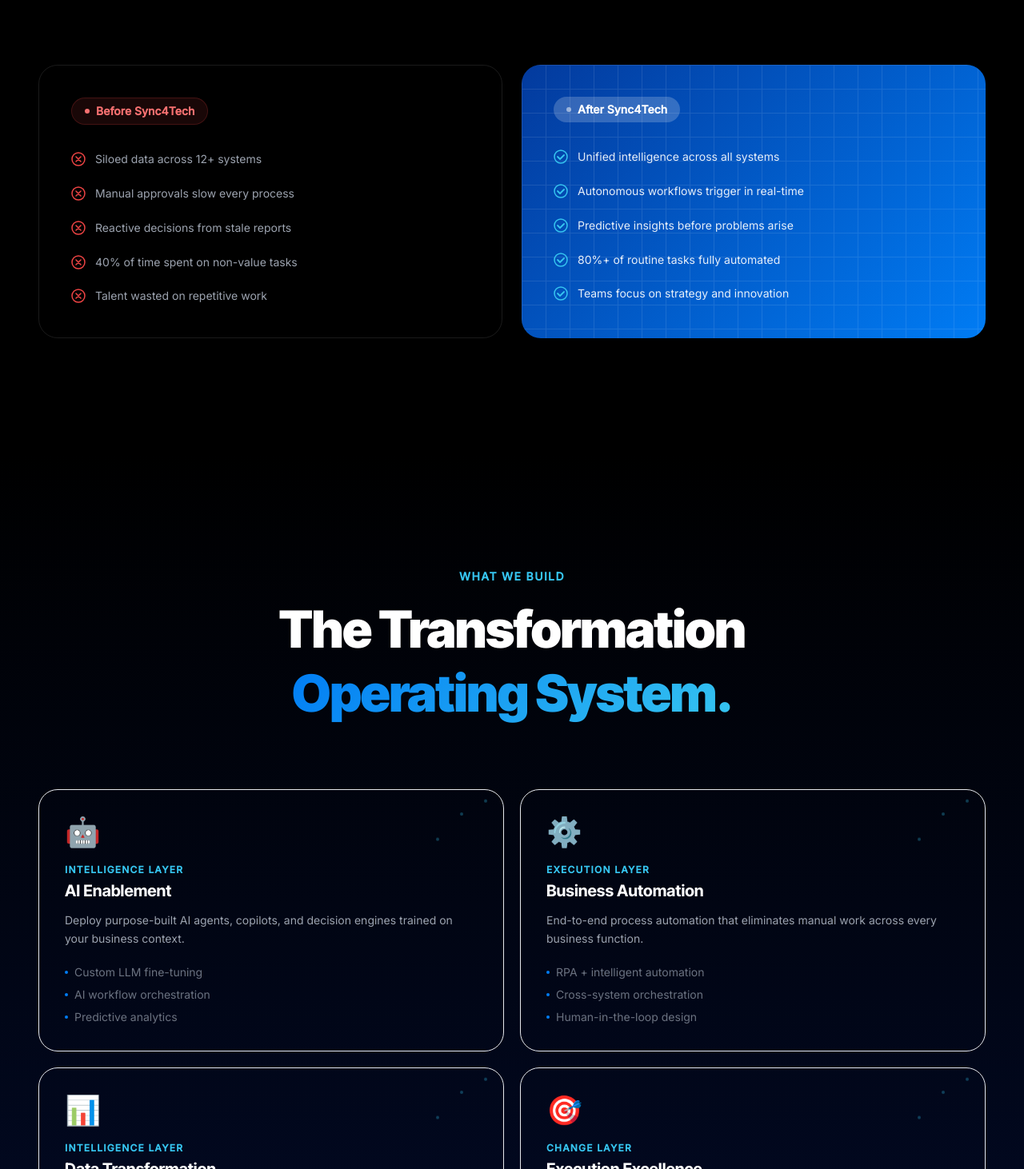
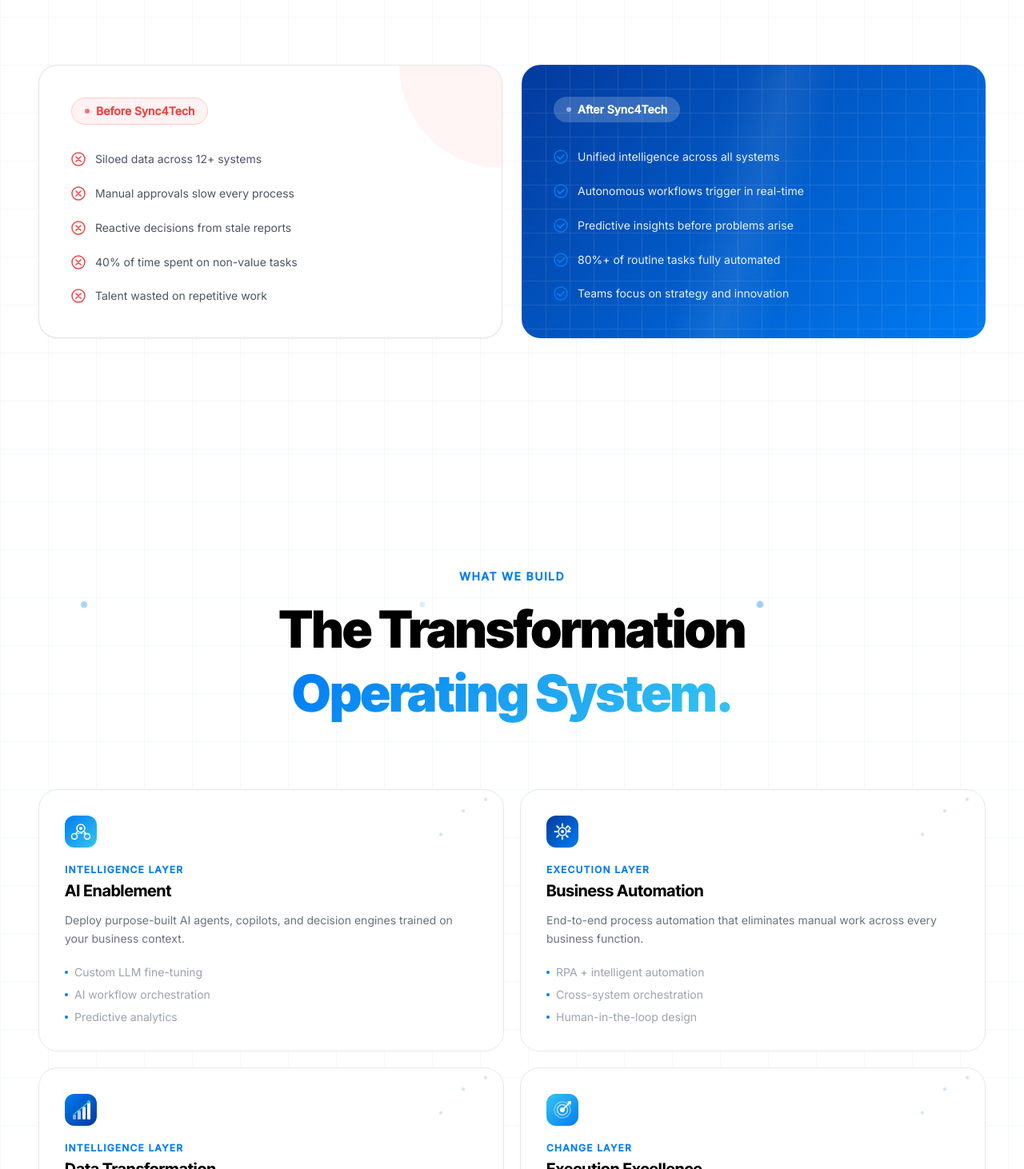
Before and after one commit to Ateeqasif/Sync4Tech-2.0, a Next.js app: page / in a window 1280 px wide. Shown: the part 1288-2750 px from the top of the page at 80% size. Built offline with nearby package versions, Linux system fonts and the light colour scheme.

Commit message:
feat: white bg, animated tech grid, card animations + custom SVG icons for ExecutionGap & TransformationOS

```diff
--- a/src/components/sections/ExecutionGap.tsx
+++ b/src/components/sections/ExecutionGap.tsx
@@ -24,10 +24,10 @@
   const inView = useInView(ref, { once: true })
   return (
     <svg ref={ref} width="18" height="18" viewBox="0 0 18 18" fill="none" className="shrink-0 mt-0.5">
-      <circle cx="9" cy="9" r="8" stroke="#36c5f0" strokeWidth="1.5" />
+      <circle cx="9" cy="9" r="8" stroke="#007cf4" strokeWidth="1.5" />
       <path
         d="M5 9l3 3 5-5"
-        stroke="#36c5f0"
+        stroke="#007cf4"
         strokeWidth="1.8"
         strokeLinecap="round"
         strokeLinejoin="round"
@@ -39,10 +39,50 @@
   )
 }
 
+/* Animated tech-grid background */
+function TechGrid() {
+  return (
+    <div className="absolute inset-0 overflow-hidden pointer-events-none">
+      {/* Base grid */}
+      <div
+        className="absolute inset-0 opacity-[0.045]"
+        style={{
+          backgroundImage:
+            'linear-gradient(#007cf4 1px, transparent 1px), linear-gradient(90deg, #007cf4 1px, transparent 1px)',
+          backgroundSize: '60px 60px',
+        }}
+      />
+      {/* Animated scan line */}
+      <motion.div
+        className="absolute left-0 right-0 h-px"
+        style={{ background: 'linear-gradient(90deg, transparent, #007cf4, transparent)', opacity: 0.3 }}
+        initial={{ top: '-2px' }}
+        animate={{ top: '100%' }}
+        transition={{ duration: 6, ease: 'linear', repeat: Infinity, repeatDelay: 2 }}
+      />
+      {/* Glowing intersection dots */}
+      {Array.from({ length: 6 }).map((_, i) => (
+        <motion.div
+          key={i}
+          className="absolute w-1.5 h-1.5 rounded-full bg-[#007cf4]"
+          style={{
+            left: `${(i % 3) * 33 + 10}%`,
+            top: `${Math.floor(i / 3) * 50 + 20}%`,
+          }}
+          animate={{ opacity: [0.1, 0.6, 0.1], scale: [1, 1.4, 1] }}
+          transition={{ duration: 3 + i * 0.5, repeat: Infinity, delay: i * 0.4 }}
+        />
+      ))}
+    </div>
+  )
+}
+
 export default function ExecutionGap() {
   return (
-    <section className="py-section bg-black" id="execution-gap">
-      <div className="section-container">
+    <section className="py-section bg-white relative" id="execution-gap">
+      <TechGrid />
+
+      <div className="section-container relative z-10">
         <motion.div
           className="text-center max-w-2xl mx-auto mb-20"
           initial={{ opacity: 0, y: 30 }}
@@ -50,8 +90,11 @@
           viewport={{ once: true }}
           transition={{ duration: 0.8, ease: [0.22, 1, 0.36, 1] }}
         >
-          <span className="text-[#36c5f0] text-sm font-semibold tracking-widest uppercase mb-4 block">The Problem</span>
-          <h2 className="font-inter-tight font-black text-white leading-tight tracking-tight" style={{ fontSize: 'clamp(36px, 5vw, 64px)' }}>
+          <span className="text-[#007cf4] text-sm font-semibold tracking-widest uppercase mb-4 block">The Problem</span>
+          <h2
+            className="font-inter-tight font-black text-black leading-tight tracking-tight"
+            style={{ fontSize: 'clamp(36px, 5vw, 64px)' }}
+          >
             The Execution Gap Is
             <br />
             <span className="gradient-text">Costing You Growth.</span>
@@ -59,43 +102,65 @@
         </motion.div>
 
         <div className="grid md:grid-cols-2 gap-6">
+          {/* Before card */}
           <motion.div
-            className="bg-white/3 border border-white/10 rounded-3xl p-10"
-            initial={{ opacity: 0, x: -40 }}
-            whileInView={{ opacity: 1, x: 0 }}
+            className="bg-white border border-black/10 rounded-3xl p-10 shadow-sm relative overflow-hidden"
+            initial={{ opacity: 0, x: -50, rotateY: -8 }}
+            whileInView={{ opacity: 1, x: 0, rotateY: 0 }}
             viewport={{ once: true }}
-            transition={{ duration: 0.8, ease: [0.22, 1, 0.36, 1] }}
+            transition={{ duration: 0.9, ease: [0.22, 1, 0.36, 1] }}
+            whileHover={{ y: -4, boxShadow: '0 20px 60px rgba(0,0,0,0.08)' }}
           >
-            <div className="inline-flex items-center gap-2 bg-red-500/10 border border-red-500/20 rounded-full px-4 py-1.5 mb-8">
+            {/* Subtle red tint corner */}
+            <div className="absolute top-0 right-0 w-32 h-32 rounded-bl-full opacity-5" style={{ background: '#ef4444' }} />
+            <div className="inline-flex items-center gap-2 bg-red-50 border border-red-200 rounded-full px-4 py-1.5 mb-8">
               <span className="w-1.5 h-1.5 bg-red-400 rounded-full" />
-              <span className="text-red-400 text-sm font-semibold">Before Sync4Tech</span>
+              <span className="text-red-500 text-sm font-semibold">Before Sync4Tech</span>
             </div>
             <ul className="flex flex-col gap-5">
               {before.map((item, i) => (
-                <li key={i} className="flex items-start gap-3">
+                <motion.li
+                  key={i}
+                  className="flex items-start gap-3"
+                  initial={{ opacity: 0, x: -20 }}
+                  whileInView={{ opacity: 1, x: 0 }}
+                  viewport={{ once: true }}
+                  transition={{ duration: 0.5, delay: 0.2 + i * 0.08, ease: [0.22, 1, 0.36, 1] }}
+                >
                   <svg width="18" height="18" viewBox="0 0 18 18" fill="none" className="shrink-0 mt-0.5">
                     <circle cx="9" cy="9" r="8" stroke="#ef4444" strokeWidth="1.5" />
                     <path d="M6 6l6 6M12 6l-6 6" stroke="#ef4444" strokeWidth="1.5" strokeLinecap="round" />
                   </svg>
-                  <span className="text-gray-400 text-sm leading-relaxed">{item}</span>
-                </li>
+                  <span className="text-gray-600 text-sm leading-relaxed">{item}</span>
+                </motion.li>
               ))}
             </ul>
           </motion.div>
 
+          {/* After card */}
           <motion.div
             className="rounded-3xl p-10 relative overflow-hidden"
             style={{ background: 'linear-gradient(135deg, #033a9d 0%, #007cf4 100%)' }}
-            initial={{ opacity: 0, x: 40 }}
-            whileInView={{ opacity: 1, x: 0 }}
+            initial={{ opacity: 0, x: 50, rotateY: 8 }}
+            whileInView={{ opacity: 1, x: 0, rotateY: 0 }}
             viewport={{ once: true }}
-            transition={{ duration: 0.8, ease: [0.22, 1, 0.36, 1] }}
+            transition={{ duration: 0.9, ease: [0.22, 1, 0.36, 1] }}
+            whileHover={{ y: -4, boxShadow: '0 20px 60px rgba(0,124,244,0.3)' }}
           >
-            <div className="absolute inset-0 opacity-10"
+            <div
+              className="absolute inset-0 opacity-10"
               style={{
-                backgroundImage: 'linear-gradient(#fff 1px, transparent 1px), linear-gradient(90deg, #fff 1px, transparent 1px)',
+                backgroundImage:
+                  'linear-gradient(#fff 1px, transparent 1px), linear-gradient(90deg, #fff 1px, transparent 1px)',
                 backgroundSize: '30px 30px',
               }}
+            />
+            {/* Shimmer sweep */}
+            <motion.div
+              className="absolute inset-0"
+              style={{ background: 'linear-gradient(105deg, transparent 40%, rgba(255,255,255,0.08) 50%, transparent 60%)' }}
+              animate={{ x: ['-100%', '200%'] }}
+              transition={{ duration: 3.5, repeat: Infinity, repeatDelay: 2, ease: 'easeInOut' }}
             />
             <div className="relative z-10">
               <div className="inline-flex items-center gap-2 bg-white/20 rounded-full px-4 py-1.5 mb-8">
@@ -104,10 +169,17 @@
               </div>
               <ul className="flex flex-col gap-5">
                 {after.map((item, i) => (
-                  <li key={i} className="flex items-start gap-3">
+                  <motion.li
+                    key={i}
+                    className="flex items-start gap-3"
+                    initial={{ opacity: 0, x: 20 }}
+                    whileInView={{ opacity: 1, x: 0 }}
+                    viewport={{ once: true }}
+                    transition={{ duration: 0.5, delay: 0.3 + i * 0.08, ease: [0.22, 1, 0.36, 1] }}
+                  >
                     <AnimatedCheck delay={0.3 + i * 0.1} />
                     <span className="text-white/90 text-sm leading-relaxed">{item}</span>
-                  </li>
+                  </motion.li>
                 ))}
               </ul>
             </div>
--- a/src/components/sections/TransformationOS.tsx
+++ b/src/components/sections/TransformationOS.tsx
@@ -4,39 +4,152 @@
 
 const pillars = [
   {
-    icon: '🤖',
     title: 'AI Enablement',
     subtitle: 'Intelligence Layer',
     description: 'Deploy purpose-built AI agents, copilots, and decision engines trained on your business context.',
     features: ['Custom LLM fine-tuning', 'AI workflow orchestration', 'Predictive analytics'],
+    icon: (
+      <svg width="40" height="40" viewBox="0 0 40 40" fill="none">
+        <rect width="40" height="40" rx="12" fill="url(#aiGrad)" />
+        <defs>
+          <linearGradient id="aiGrad" x1="0" y1="0" x2="40" y2="40" gradientUnits="userSpaceOnUse">
+            <stop stopColor="#007cf4" />
+            <stop offset="1" stopColor="#36c5f0" />
+          </linearGradient>
+        </defs>
+        {/* Brain / neural circles */}
+        <circle cx="20" cy="16" r="5" stroke="white" strokeWidth="1.5" fill="none" />
+        <circle cx="12" cy="26" r="3.5" stroke="white" strokeWidth="1.5" fill="none" />
+        <circle cx="28" cy="26" r="3.5" stroke="white" strokeWidth="1.5" fill="none" />
+        <line x1="16" y1="20" x2="13.5" y2="22.5" stroke="white" strokeWidth="1.5" strokeLinecap="round" />
+        <line x1="24" y1="20" x2="26.5" y2="22.5" stroke="white" strokeWidth="1.5" strokeLinecap="round" />
+        <line x1="12" y1="22.5" x2="28" y2="22.5" stroke="white" strokeWidth="1" strokeLinecap="round" strokeDasharray="2 2" />
+        <circle cx="20" cy="16" r="2" fill="white" />
+      </svg>
+    ),
   },
   {
-    icon: '⚙️',
     title: 'Business Automation',
     subtitle: 'Execution Layer',
     description: 'End-to-end process automation that eliminates manual work across every business function.',
     features: ['RPA + intelligent automation', 'Cross-system orchestration', 'Human-in-the-loop design'],
+    icon: (
+      <svg width="40" height="40" viewBox="0 0 40 40" fill="none">
+        <rect width="40" height="40" rx="12" fill="url(#autoGrad)" />
+        <defs>
+          <linearGradient id="autoGrad" x1="0" y1="0" x2="40" y2="40" gradientUnits="userSpaceOnUse">
+            <stop stopColor="#033a9d" />
+            <stop offset="1" stopColor="#007cf4" />
+          </linearGradient>
+        </defs>
+        {/* Gear/cog */}
+        <circle cx="20" cy="20" r="5" stroke="white" strokeWidth="1.5" fill="none" />
+        <circle cx="20" cy="20" r="2" fill="white" />
+        {[0,45,90,135,180,225,270,315].map((deg, i) => {
+          const rad = (deg * Math.PI) / 180
+          const x1 = 20 + 7 * Math.cos(rad)
+          const y1 = 20 + 7 * Math.sin(rad)
+          const x2 = 20 + 9.5 * Math.cos(rad)
+          const y2 = 20 + 9.5 * Math.sin(rad)
+          return <line key={i} x1={x1} y1={y1} x2={x2} y2={y2} stroke="white" strokeWidth="2" strokeLinecap="round" />
+        })}
+        {/* Arrow suggesting flow */}
+        <path d="M27 13l3 3-3 3" stroke="white" strokeWidth="1.5" strokeLinecap="round" strokeLinejoin="round" fill="none" />
+      </svg>
+    ),
   },
   {
-    icon: '📊',
     title: 'Data Transformation',
     subtitle: 'Intelligence Layer',
     description: 'Modern data infrastructure that turns fragmented data into real-time strategic intelligence.',
     features: ['Data lakehouse architecture', 'Real-time pipelines', 'Self-serve analytics'],
+    icon: (
+      <svg width="40" height="40" viewBox="0 0 40 40" fill="none">
+        <rect width="40" height="40" rx="12" fill="url(#dataGrad)" />
+        <defs>
+          <linearGradient id="dataGrad" x1="0" y1="0" x2="40" y2="40" gradientUnits="userSpaceOnUse">
+            <stop stopColor="#007cf4" />
+            <stop offset="1" stopColor="#033a9d" />
+          </linearGradient>
+        </defs>
+        {/* Bar chart rising */}
+        <rect x="10" y="26" width="4" height="6" rx="1" fill="white" opacity="0.5" />
+        <rect x="16" y="21" width="4" height="11" rx="1" fill="white" opacity="0.7" />
+        <rect x="22" y="16" width="4" height="16" rx="1" fill="white" opacity="0.9" />
+        <rect x="28" y="11" width="4" height="21" rx="1" fill="white" />
+        {/* Trend line */}
+        <path d="M12 25 L18 20 L24 15 L30 10" stroke="#36c5f0" strokeWidth="1.5" strokeLinecap="round" strokeLinejoin="round" />
+        <circle cx="30" cy="10" r="2" fill="#36c5f0" />
+      </svg>
+    ),
   },
   {
-    icon: '🎯',
     title: 'Execution Excellence',
     subtitle: 'Change Layer',
     description: 'Change management and adoption programs that ensure transformation sticks.',
     features: ['Digital adoption programs', 'KPI frameworks', 'Continuous improvement'],
+    icon: (
+      <svg width="40" height="40" viewBox="0 0 40 40" fill="none">
+        <rect width="40" height="40" rx="12" fill="url(#execGrad)" />
+        <defs>
+          <linearGradient id="execGrad" x1="0" y1="0" x2="40" y2="40" gradientUnits="userSpaceOnUse">
+            <stop stopColor="#36c5f0" />
+            <stop offset="1" stopColor="#007cf4" />
+          </linearGradient>
+        </defs>
+        {/* Target / bullseye */}
+        <circle cx="20" cy="20" r="10" stroke="white" strokeWidth="1.5" fill="none" opacity="0.4" />
+        <circle cx="20" cy="20" r="6.5" stroke="white" strokeWidth="1.5" fill="none" opacity="0.65" />
+        <circle cx="20" cy="20" r="3" fill="white" />
+        {/* Arrow pointing to center */}
+        <line x1="30" y1="10" x2="22" y2="18" stroke="white" strokeWidth="1.8" strokeLinecap="round" />
+        <path d="M27 10h3v3" stroke="white" strokeWidth="1.5" strokeLinecap="round" strokeLinejoin="round" fill="none" />
+      </svg>
+    ),
   },
 ]
 
+/* Animated tech-grid background */
+function TechGrid() {
+  return (
+    <div className="absolute inset-0 overflow-hidden pointer-events-none">
+      <div
+        className="absolute inset-0 opacity-[0.04]"
+        style={{
+          backgroundImage:
+            'linear-gradient(#007cf4 1px, transparent 1px), linear-gradient(90deg, #007cf4 1px, transparent 1px)',
+          backgroundSize: '60px 60px',
+        }}
+      />
+      <motion.div
+        className="absolute left-0 right-0 h-px"
+        style={{ background: 'linear-gradient(90deg, transparent, #007cf4, transparent)', opacity: 0.2 }}
+        initial={{ top: '-2px' }}
+        animate={{ top: '100%' }}
+        transition={{ duration: 7, ease: 'linear', repeat: Infinity, repeatDelay: 3 }}
+      />
+      {Array.from({ length: 6 }).map((_, i) => (
+        <motion.div
+          key={i}
+          className="absolute w-1.5 h-1.5 rounded-full bg-[#007cf4]"
+          style={{
+            left: `${(i % 3) * 33 + 8}%`,
+            top: `${Math.floor(i / 3) * 50 + 15}%`,
+          }}
+          animate={{ opacity: [0.05, 0.4, 0.05], scale: [1, 1.5, 1] }}
+          transition={{ duration: 3 + i * 0.6, repeat: Infinity, delay: i * 0.5 }}
+        />
+      ))}
+    </div>
+  )
+}
+
 export default function TransformationOS() {
   return (
-    <section className="py-section" style={{ background: 'linear-gradient(180deg, #000 0%, #020b2a 100%)' }} id="solutions">
-      <div className="section-container">
+    <section className="py-section bg-white relative" id="solutions">
+      <TechGrid />
+
+      <div className="section-container relative z-10">
         <motion.div
           className="text-center max-w-2xl mx-auto mb-20"
           initial={{ opacity: 0, y: 30 }}
@@ -44,8 +157,13 @@
           viewport={{ once: true }}
           transition={{ duration: 0.8, ease: [0.22, 1, 0.36, 1] }}
         >
-          <span className="text-[#36c5f0] text-sm font-semibold tracking-widest uppercase mb-4 block">What We Build</span>
-          <h2 className="font-inter-tight font-black text-white leading-tight tracking-tight" style={{ fontSize: 'clamp(36px, 5vw, 64px)' }}>
+          <span className="text-[#007cf4] text-sm font-semibold tracking-widest uppercase mb-4 block">
+            What We Build
+          </span>
+          <h2
+            className="font-inter-tight font-black text-black leading-tight tracking-tight"
+            style={{ fontSize: 'clamp(36px, 5vw, 64px)' }}
+          >
             The Transformation
             <br />
             <span className="gradient-text">Operating System.</span>
@@ -56,23 +174,29 @@
           {pillars.map((p, i) => (
             <motion.div
               key={i}
-              className="group relative bg-white/3 border border-white/8 rounded-3xl p-8 overflow-hidden hover:border-[#007cf4]/40 transition-all duration-500"
+              className="group relative bg-white border border-black/8 rounded-3xl p-8 overflow-hidden hover:border-[#007cf4]/40 hover:shadow-xl transition-all duration-500"
               initial={{ opacity: 0, y: 40 }}
               whileInView={{ opacity: 1, y: 0 }}
               viewport={{ once: true }}
               transition={{ duration: 0.7, delay: i * 0.1, ease: [0.22, 1, 0.36, 1] }}
-              whileHover={{ y: -4 }}
+              whileHover={{ y: -6 }}
             >
-              <div className="absolute inset-0 rounded-3xl opacity-0 group-hover:opacity-100 transition-opacity duration-500"
-                style={{ background: 'radial-gradient(ellipse at 50% 0%, rgba(0,124,244,0.12) 0%, transparent 70%)' }}
+              {/* Hover glow */}
+              <div
+                className="absolute inset-0 rounded-3xl opacity-0 group-hover:opacity-100 transition-opacity duration-500"
+                style={{
+                  background:
+                    'radial-gradient(ellipse at 50% 0%, rgba(0,124,244,0.06) 0%, transparent 70%)',
+                }}
               />
+              {/* Floating dots */}
               {[...Array(3)].map((_, j) => (
                 <div
                   key={j}
-                  className="absolute w-1 h-1 rounded-full bg-[#36c5f0]/30 animate-float-y"
+                  className="absolute w-1 h-1 rounded-full bg-[#007cf4]/20 animate-float-y"
                   style={{
-                    right: `${20 + j * 30}px`,
-                    top: `${20 + j * 20}px`,
+                    right: `${20 + j * 28}px`,
+                    top: `${18 + j * 18}px`,
                     animationDelay: `${j * 0.8}s`,
                     animationDuration: `${3 + j}s`,
                   }}
@@ -80,13 +204,13 @@
               ))}
 
               <div className="relative z-10">
-                <div className="text-4xl mb-5">{p.icon}</div>
-                <p className="text-[#36c5f0] text-xs font-semibold uppercase tracking-widest mb-1">{p.subtitle}</p>
-                <h3 className="font-inter-tight font-bold text-white text-xl mb-3">{p.title}</h3>
-                <p className="text-gray-400 text-sm leading-relaxed mb-5">{p.description}</p>
+                <div className="mb-5">{p.icon}</div>
+                <p className="text-[#007cf4] text-xs font-semibold uppercase tracking-widest mb-1">{p.subtitle}</p>
+                <h3 className="font-inter-tight font-bold text-black text-xl mb-3">{p.title}</h3>
+                <p className="text-gray-500 text-sm leading-relaxed mb-5">{p.description}</p>
                 <ul className="flex flex-col gap-2">
                   {p.features.map((f) => (
-                    <li key={f} className="flex items-center gap-2 text-gray-500 text-sm">
+                    <li key={f} className="flex items-center gap-2 text-gray-400 text-sm">
                       <span className="w-1 h-1 rounded-full bg-[#007cf4]" />
                       {f}
                     </li>
```
